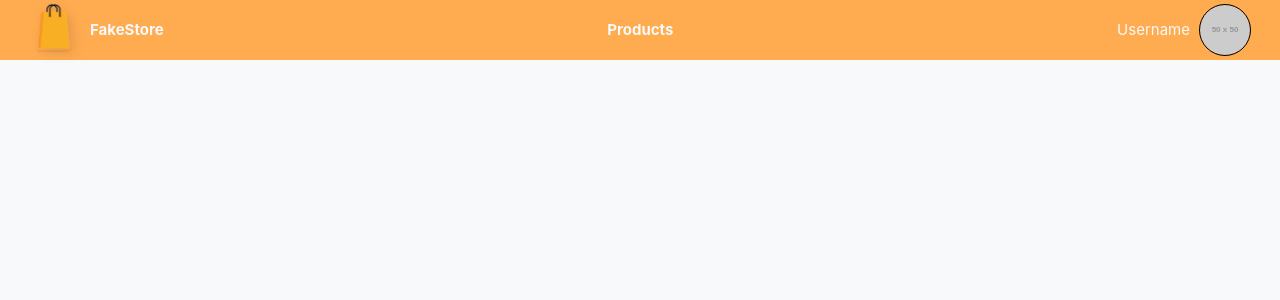
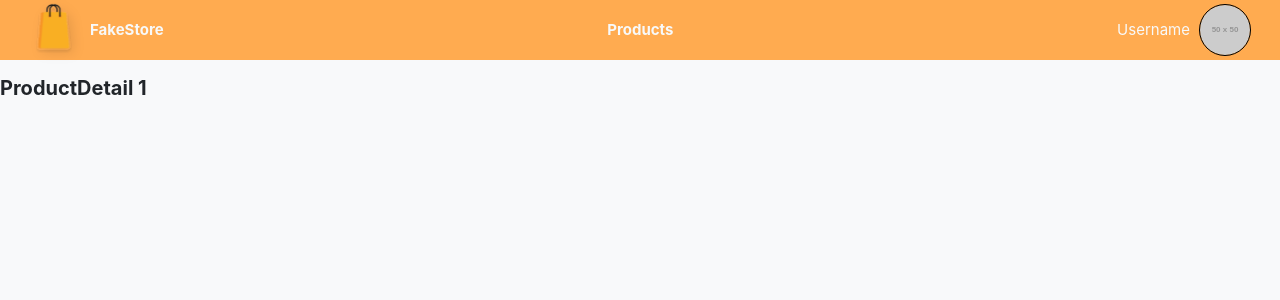
Before and after one commit to IsaqueBatist/fakesotre, a React (Vite) app: page /productDetail/1 in a window 1280 px wide. Shown: the top 300 px of the page. Built offline with nearby package versions, Linux system fonts and the light colour scheme.

Commit message:
:recycle: refactor: migrate react-router from framework-style to declarative API

```diff
--- a/src/components/Layout/Layout.tsx
+++ b/src/components/Layout/Layout.tsx
@@ -1,10 +1,11 @@
+import { Outlet } from 'react-router-dom'
 import Header from '../header/Header'
 
-export default function Layout({ children }) {
+export default function Layout() {
   return (
     <>
       <Header />
-      {children}
+      <Outlet />
     </>
   )
 }
--- a/src/main.tsx
+++ b/src/main.tsx
@@ -1,10 +1,11 @@
 import { createRoot } from 'react-dom/client'
 import { ErrorBoundary } from 'react-error-boundary'
-import { RouterProvider } from 'react-router-dom'
-import { routes } from './routes/routes.ts'
+import { BrowserRouter } from 'react-router-dom'
 import { ThemeProvider } from 'styled-components'
+
 import GlobalStyle from './styles/global.ts'
 import { theme } from './styles/theme.ts'
+import AppRoutes from './routes/AppRoutes.tsx'
 
 function fallbackRender({ error }) {
   return (
@@ -19,7 +20,9 @@ createRoot(document.getElementById('root')!).render(
   <ErrorBoundary fallbackRender={fallbackRender}>
     <ThemeProvider theme={theme}>
       <GlobalStyle />
-      <RouterProvider router={routes} />
+      <BrowserRouter>
+        <AppRoutes />
+      </BrowserRouter>
     </ThemeProvider>
   </ErrorBoundary>
 )
--- a/src/pages/ProductDetail/ProductDetail.tsx
+++ b/src/pages/ProductDetail/ProductDetail.tsx
@@ -3,5 +3,5 @@ import { useParams } from 'react-router-dom'
 export default function ProductDetail() {
   const param = useParams()
   console.log(param.id)
-  return <h1>ProductDetail {param.Id} ssssssssssssssssssssssssssss</h1>
+  return <h1>ProductDetail {param.id}</h1>
 }
--- /dev/null
+++ b/src/routes/AppRoutes.tsx
@@ -0,0 +1,21 @@
+import { Route, Routes } from 'react-router-dom'
+import Layout from '../components/Layout/Layout'
+import Home from '../pages/home/Home'
+import Login from '../pages/Login/Login'
+import ProductDetail from '../pages/ProductDetail/ProductDetail'
+import Register from '../pages/Register/Register'
+
+export default function AppRoutes() {
+  return (
+    <Routes>
+      <Route element={<Layout />}>
+        <Route index element={<Home />}></Route>
+        <Route path="productDetail/:id" element={<ProductDetail />}></Route>
+      </Route>
+      <Route path="auth">
+        <Route path="login" element={<Login />}></Route>
+        <Route path="register" element={<Register />}></Route>
+      </Route>
+    </Routes>
+  )
+}
--- a/src/routes/routes.ts
+++ /dev/null
@@ -1,24 +0,0 @@
-import { createBrowserRouter } from 'react-router-dom'
-import Layout from '../components/Layout/Layout'
-import Home from '../pages/home/Home'
-import Login from '../pages/Login/Login'
-import ProductDetail from '../pages/ProductDetail/ProductDetail'
-import Register from '../pages/Register/Register'
-
-export const routes = createBrowserRouter([
-  {
-    Component: Layout,
-    children: [
-      { index: true, Component: Home },
-      { path: 'productDetail/:Id', Component: ProductDetail },
-    ],
-  },
-  {
-    path: 'auth',
-    children: [
-      { path: 'login', Component: Login },
-      { path: 'register', Component: Register },
-    ],
-    // errorElement:
-  },
-])
```
